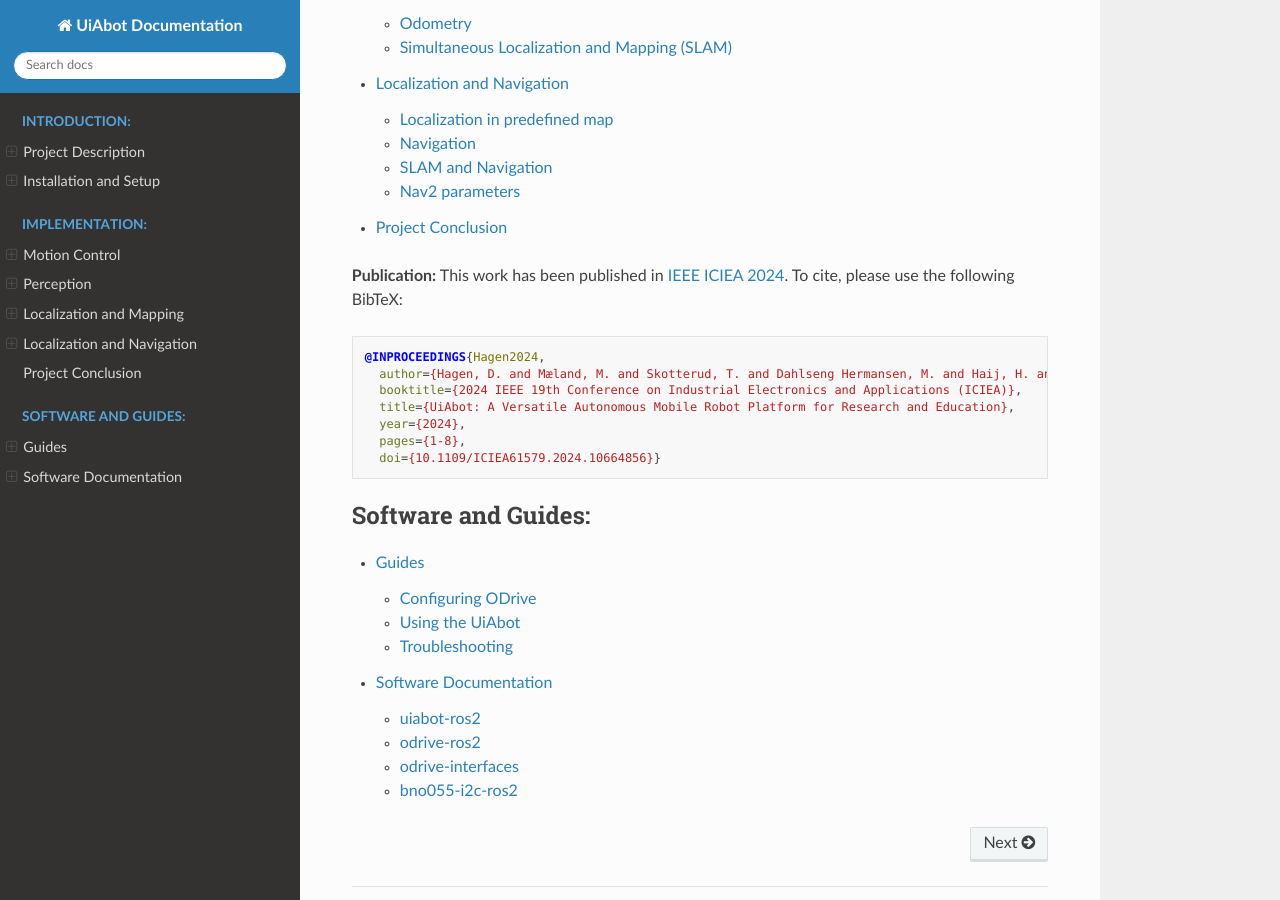
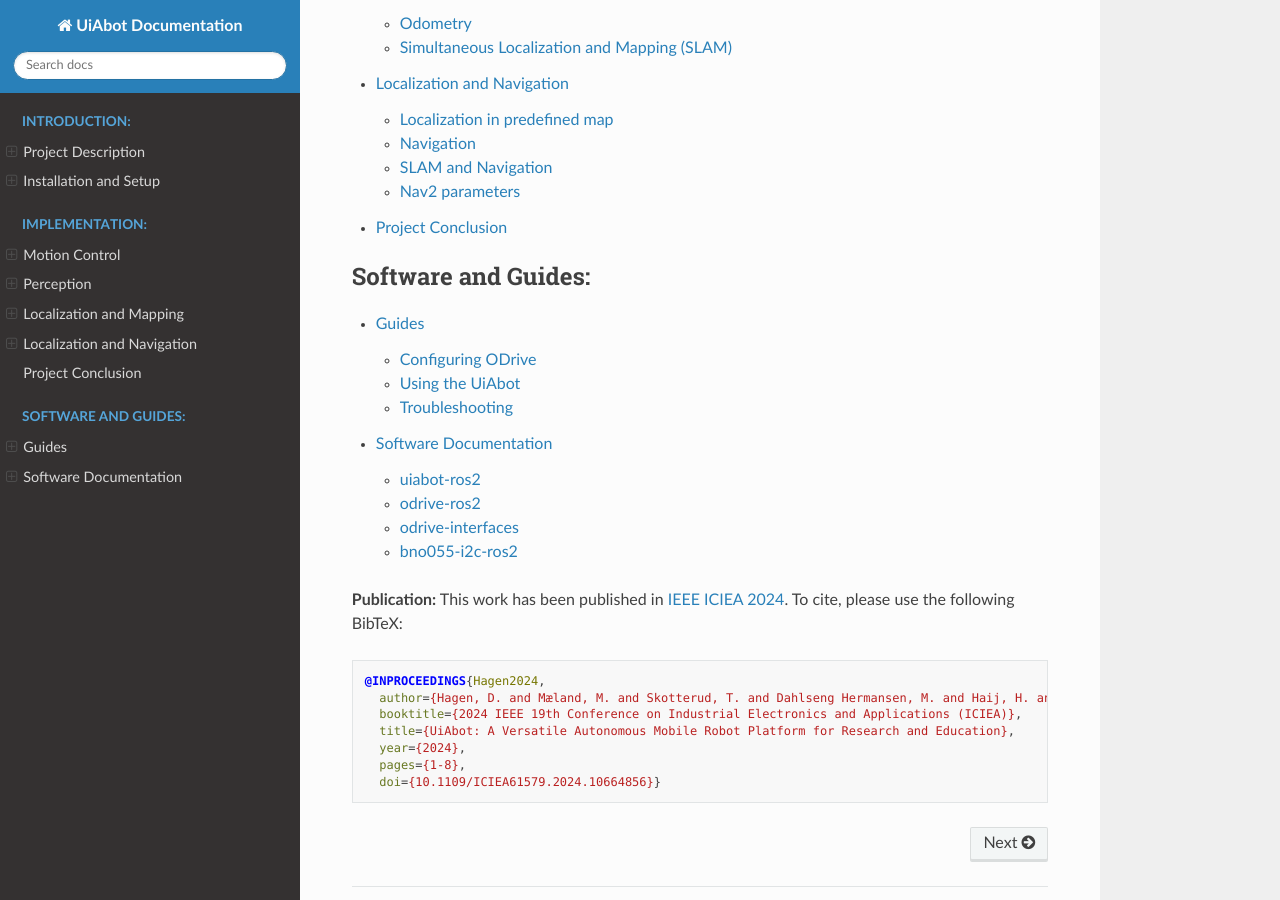
Before and after one commit to DrDanielh/UiAbot, a Sphinx documentation site: the page built from docs/index.rst, in a window 1280 px wide and 900 px high, scrolled down 1292 px. Built offline with Sphinx 7.4.7 and the Read the Docs theme 3.1.0, drawn with Linux system fonts in a browser that asks for light colours; part of the change alters nothing that is shown.

```diff
--- a/docs/index.rst
+++ b/docs/index.rst
@@ -24,6 +24,13 @@ Welcome to the UiAbot documentation!
    src/localization_navigation
    src/conclusion
 
+.. toctree::
+   :maxdepth: 2
+   :caption: Software and Guides:
+
+   src/guides
+   src/software_documentation
+
 **Publication:** This work has been published in `IEEE ICIEA 2024 <https://ieeexplore.ieee.org/document/10664856>`_. To cite, please use the following BibTeX:
 
 .. code-block:: bibtex
@@ -35,10 +42,3 @@ Welcome to the UiAbot documentation!
      year={2024},
      pages={1-8},
      doi={10.1109/ICIEA61579.2024.10664856}}
-
-.. toctree::
-   :maxdepth: 2
-   :caption: Software and Guides:
-
-   src/guides
-   src/software_documentation
```
